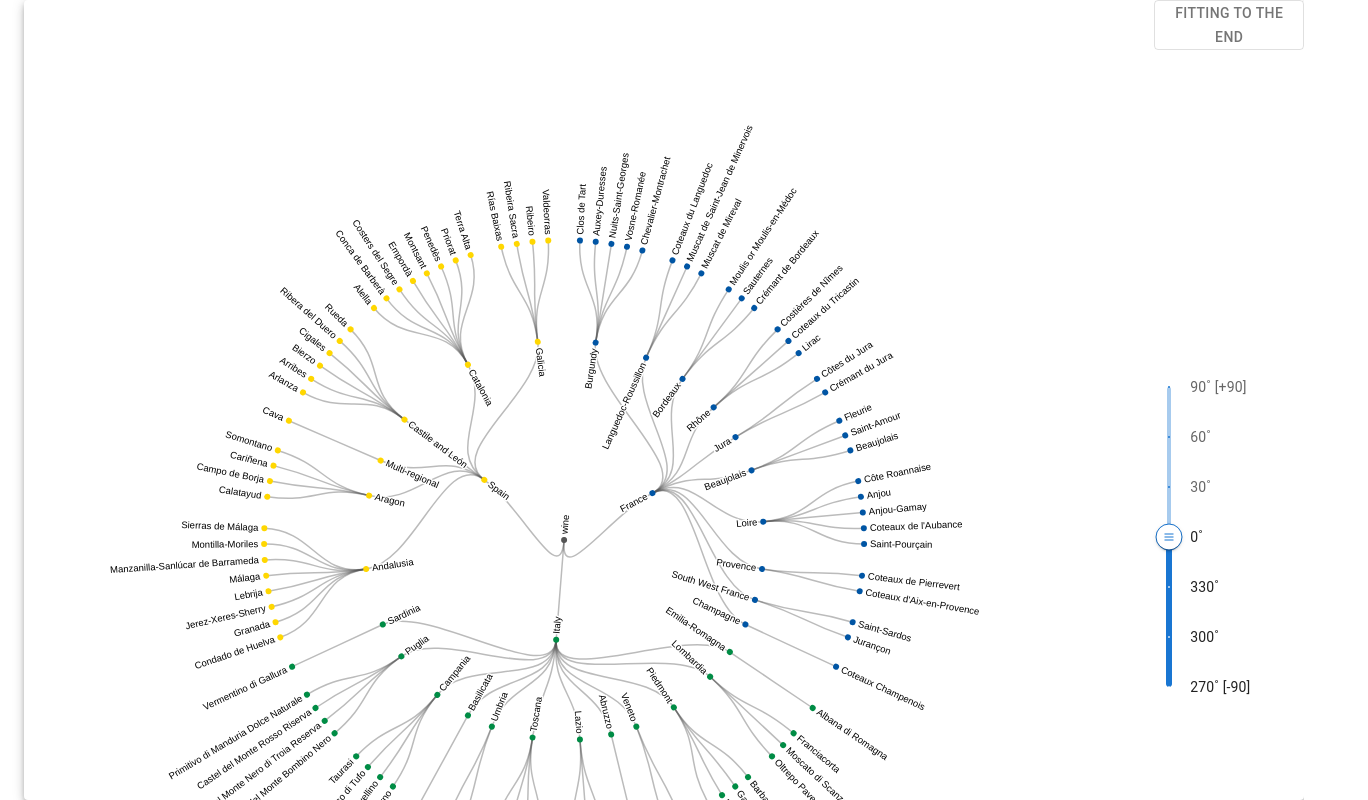
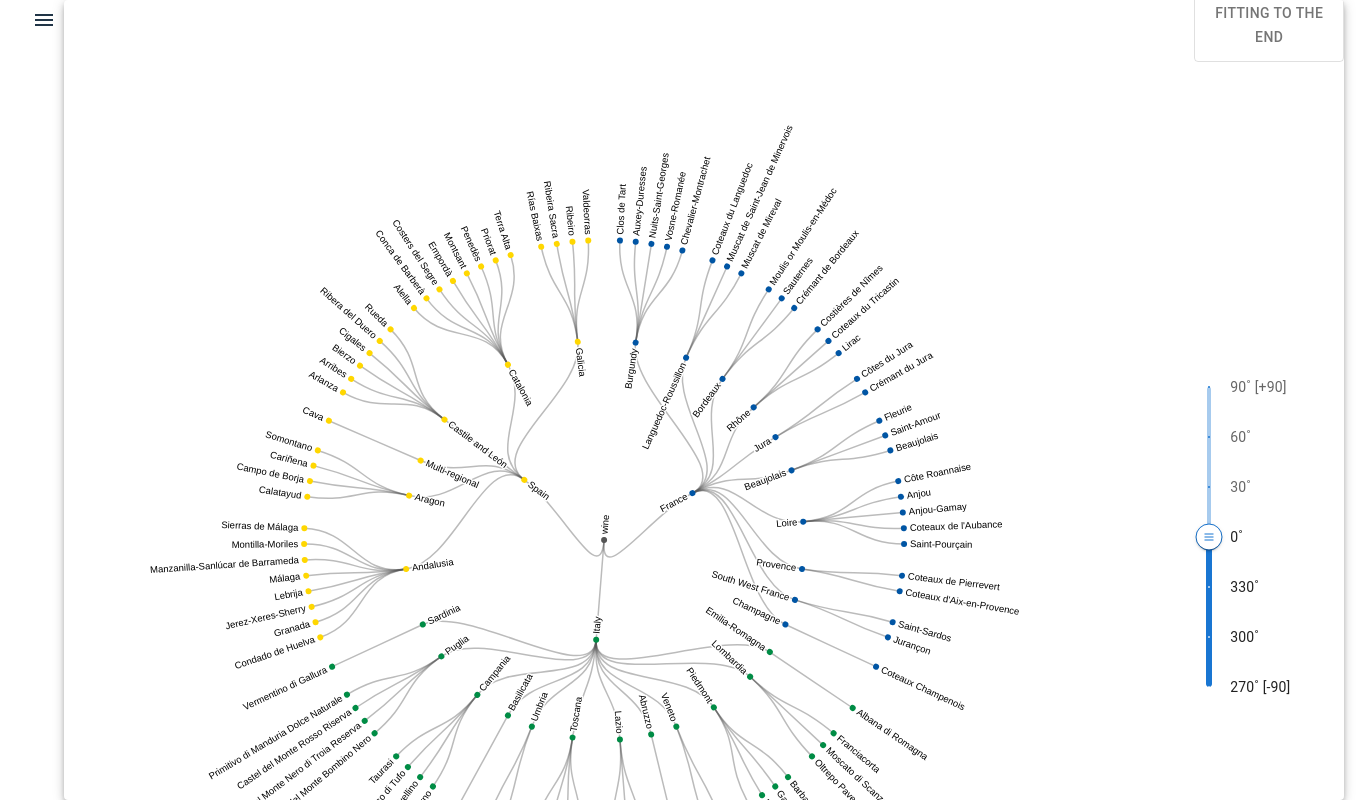
Before and after one commit to ptyoiy/Tree-of-Wine, a React (Vite) app: page / in a window 1280 px wide. Shown: the whole page, 1368 px wide, since content can reach past the window. Built offline with nearby package versions, Linux system fonts and the light colour scheme.

Commit message:
chore : sidebar 생성 + mui

```diff
--- a/package.json
+++ b/package.json
@@ -12,7 +12,8 @@
   "dependencies": {
     "@emotion/react": "^11.13.0",
     "@emotion/styled": "^11.13.0",
-    "@mui/material": "^5.16.4",
+    "@mui/icons-material": "^5.16.7",
+    "@mui/material": "^5.16.7",
     "@types/d3": "^7.4.3",
     "d3": "^7.9.0",
     "papaparse": "^5.4.1",
--- a/src/App.tsx
+++ b/src/App.tsx
@@ -4,6 +4,7 @@ import { RadialDendrogram } from './components/charts/TreeOfWine';
 import { LoadingBoundary } from './components/layout/LoadingBoundary';
 import { useWineDataCsv } from './utils/csvHandler';
 import { makeTree, WineData } from './utils/makeTree';
+import {SideBar} from "./components/layout/SideBar.tsx";
 
 /**
  * Tree of Wine의 분기 순서
@@ -20,7 +21,12 @@ function App() {
   const { data, fittingToTheEnd, handleToggleChange } = useData(csvData);
   return (
     <LoadingBoundary isLoading={isLoading}>
-      <Container>
+      <Container
+          maxWidth="xl"
+          sx={{
+          display:'flex',
+      }}>
+          <SideBar/>
         <Paper
           elevation={5}
           sx={{
@@ -33,7 +39,8 @@ function App() {
           }}
         >
           <ToggleButton
-            sx={{ position: 'relative', right: 0, gridRow: '1 / 2', gridColumn: '2 / 3' }}
+            sx={{ position: 'relative', right: 0, gridRow: '1 / 2', gridColumn: '2 / 3', justifySelf: 'center',
+                alignSelf: 'center',  }}
             selected={fittingToTheEnd}
             value={'fittingToTheEnd'}
             onChange={handleToggleChange}
--- /dev/null
+++ b/src/components/layout/SideBar.tsx
@@ -0,0 +1,66 @@
+import React, { useState } from 'react';
+import Box from '@mui/material/Box';
+import MenuIcon from '@mui/icons-material/Menu';
+import Drawer from '@mui/material/Drawer';
+import List from '@mui/material/List';
+import ListItem from '@mui/material/ListItem';
+import ListItemText from '@mui/material/ListItemText';
+import Divider from '@mui/material/Divider';
+import ListItemButton from '@mui/material/ListItemButton';
+
+export const SideBar= () => {
+    const [isOpen, setIsOpen] = useState(false);
+
+    const toggleDrawer = (open: boolean) => () => {
+        setIsOpen(open);
+    };
+
+    const menuItems = [
+        { text: 'Home' },
+        { text: 'About' },
+        { text: 'Contact' },
+    ];
+
+    const sideBarContent = (
+        <Box
+            sx={{
+                width: 250,
+                padding: 2,
+            }}
+            role="presentation"
+            onClick={toggleDrawer(false)}
+            onKeyDown={toggleDrawer(false)}
+        >
+            <List>
+                {menuItems.map((item, index) => (
+                    <React.Fragment key={item.text}>
+                        <ListItem disablePadding>
+                            <ListItemButton>
+                                <ListItemText primary={item.text} />
+                            </ListItemButton>
+                        </ListItem>
+                        {index < menuItems.length && <Divider />}
+                    </React.Fragment>
+                ))}
+            </List>
+        </Box>
+    );
+
+    return (
+        <Box>
+            <MenuIcon
+                sx={{
+                    '&:hover': {
+                        transform: 'scale(1.1)',
+                        cursor: 'pointer',
+                    },
+                    padding: 1,
+                }}
+                onClick={toggleDrawer(true)}
+            />
+            <Drawer anchor="left" open={isOpen} onClose={toggleDrawer(false)}>
+                {sideBarContent}
+            </Drawer>
+        </Box>
+    );
+};
```
Also changed, not shown: 1 other file (tests, documents, lock files or other folders).
